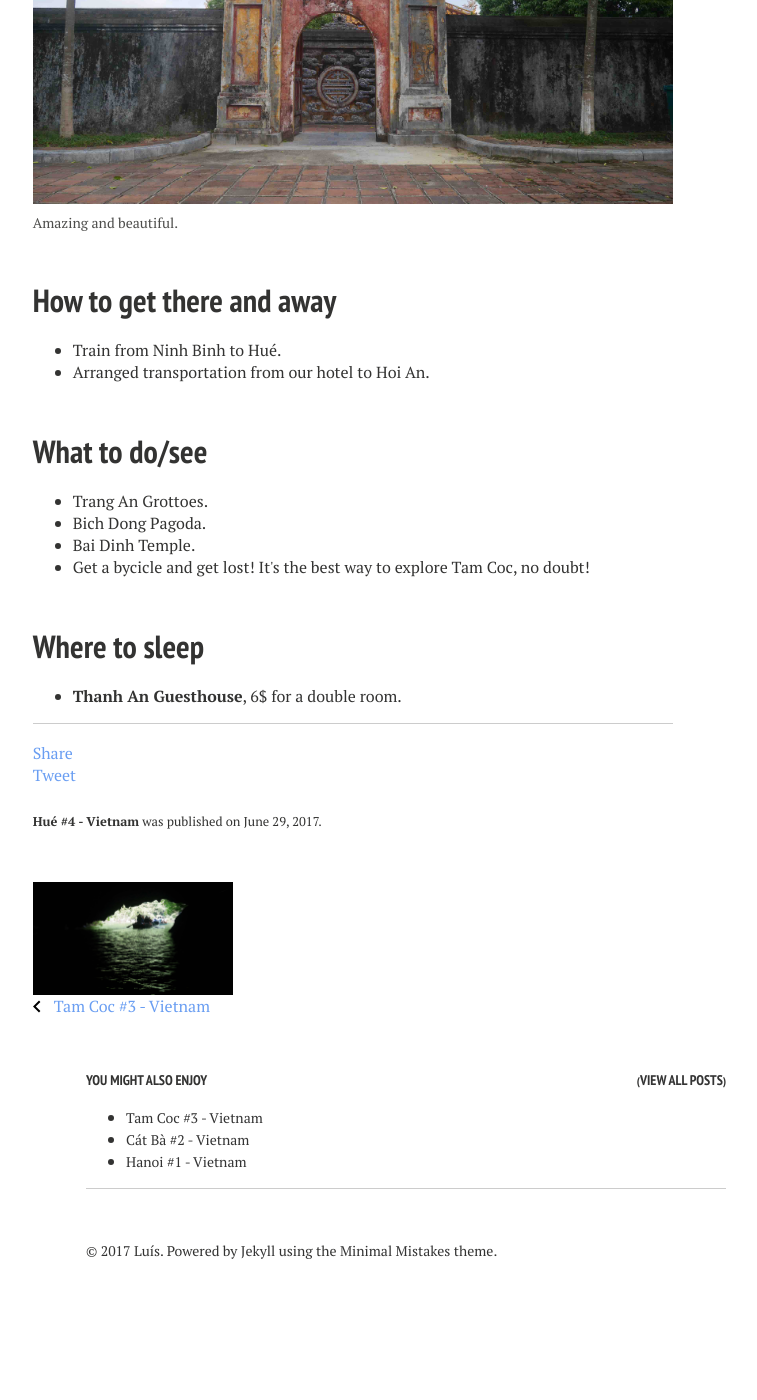
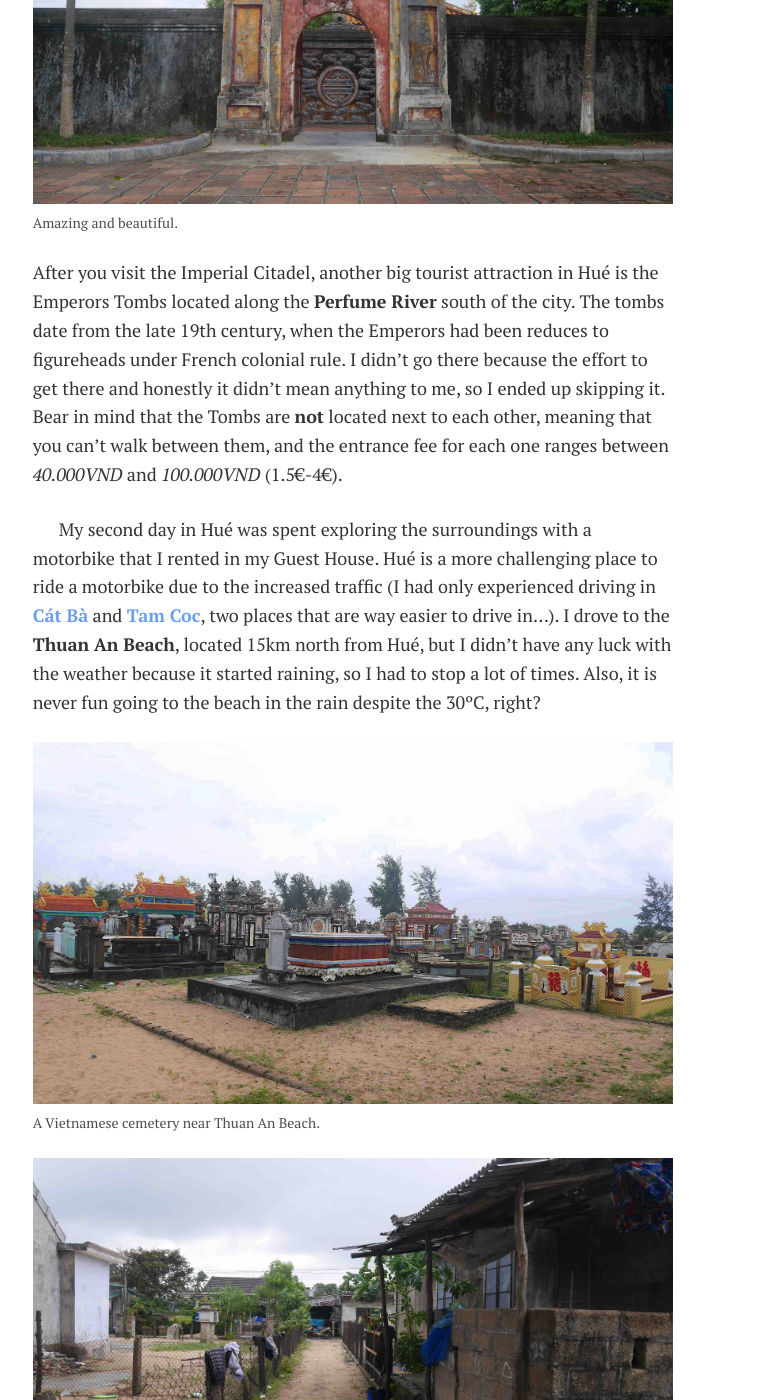
Before and after one commit to luiscspinho/luiscspinho.github.io, a Jekyll site: the page built from _posts/2017-06-29-Hue.md, in a window 1280 px wide and 1400 px high, scrolled down 3259 px. Shown: the whole window, without its empty margins (234-991 px from the left). Built offline with Jekyll 4.4.1, drawn with Linux system fonts in a browser that asks for light colours; nearby versions of some CDN libraries; comment, search, counter and statistics services are not loaded; before the commit the page ends 4568 px from its top, so only the background shows below that; some of the changed text lies outside the part shown.

Commit message:
hue final post

```diff
--- a/_posts/2017-06-29-Hue.md
+++ b/_posts/2017-06-29-Hue.md
@@ -45,26 +45,52 @@
 	<figcaption>Amazing and beautiful.</figcaption>
 </figure>
 
+After you visit the Imperial Citadel, another big tourist attraction in Hué is the Emperors Tombs located along the <b>Perfume River</b> south of the city. The tombs date from the late 19th century, when the Emperors had been reduces to figureheads under French colonial rule. I didn't go there because the effort to get there and honestly it didn't mean anything to me, so I ended up skipping it. Bear in mind that the Tombs are <b>not</b> located next to each other, meaning that you can't walk between them, and the entrance fee for each one ranges between <i>40.000VND</i> and <i>100.000VND</i> (1.5€-4€).
 
+My second day in Hué was spent exploring the surroundings with a motorbike that I rented in my Guest House. Hué is a more challenging place to ride a motorbike due to the increased traffic (I had only experienced driving in <b><a href="{{site.url}}/CatBa" target="_blank">Cát Bà</a></b> and <b><a href="{{site.url}}/TamCoc" target="_blank">Tam Coc</a></b>, two places that are way easier to drive in...). I drove to the <b>Thuan An Beach</b>, located 15km north from Hué, but I didn't have any luck with the weather because it started raining, so I had to stop a lot of times. Also, it is never fun going to the beach in the rain despite the 30ºC, right?
+
+<figure>
+	<a href="../images/vietnam/hue/hue6.JPG"><img src="../images/vietnam/hue/hue6.JPG"></a>
+	<figcaption>A Vietnamese cemetery near Thuan An Beach.</figcaption>
+</figure>
+
+<figure>
+	<a href="../images/vietnam/hue/hue7.JPG"><img src="../images/vietnam/hue/hue7.JPG"></a>
+	<figcaption>Lost in a local village.</figcaption>
+</figure>
+
+<figure>
+	<a href="../images/vietnam/hue/hue8.JPG"><img src="../images/vietnam/hue/hue8.JPG"></a>
+	<figcaption>As you can see, the beach was not very pleasant.</figcaption>
+</figure>
+
+One last thing that I recommend you to visit in Hué is the <b>Thien Mu Pagoda</b>, located 4km away from the city center, on the other side of the Perfume river. The name of this Pagoda means <i>"elderly celestial woman"</i>, and refers to an old legend about the founding of the pagoda. It's also the unofficial symbol of the city.
+
+<figure>
+	<a href="../images/vietnam/hue/hue9.JPG"><img src="../images/vietnam/hue/hue9.JPG"></a>
+	<figcaption>The Thien Mu Pagoda.</figcaption>
+</figure>
+
+Overall Hué is a nice stop for 1/2 days but only if you have the time available for that. If you're coming from <b><a href="{{site.url}}/TamCoc" target="_blank">Tam Coc/Ninh Binh</a></b> and going to Hoi An, then you should stop in Hué, but with time constraints I would go directly to Hoi An.
 
 <br>
 <h1>How to get there and away</h1>
 <ul>
-<li>Train from Ninh Binh to Hué.</li>
-<li>Arranged transportation from our hotel to Hoi An.</li>
+<li>Train from <b><a href="{{site.url}}/TamCoc" target="_blank">Ninh Binh</a></b> to Hué.</li>
+<li>Arranged transportation from our Guest House to Hoi An (~4 hour bus).</li>
 </ul>
 
 <br>
 <h1>What to do/see</h1>
 <ul>
-<li>Trang An Grottoes.</li>
-<li>Bich Dong Pagoda.</li>
-<li>Bai Dinh Temple.</li>
-<li>Get a bycicle and get lost! It's the best way to explore Tam Coc, no doubt!</li>
+<li>Imperial Citadel.</li>
+<li>Emperors Tombs.</li>
+<li>Thien Mu Pagoda.</li>
+<li>Thuan An Beach</li>
 </ul>
 
 <br>
 <h1>Where to sleep</h1>
 <ul>
-<li><b>Thanh An Guesthouse</b>, 6$ for a double room.</li>
+<li><b>Thanh An Guesthouse</b>, 6$ for a double room, a very nice receptionist and very reliable for transportation. For what you pay you get amazing value.</li>
 </ul>
```
Also changed, not shown: images/vietnam/hue/hue6.JPG (added), images/vietnam/hue/hue7.JPG (added), images/vietnam/hue/hue8.JPG (added), images/vietnam/hue/hue9.JPG (added).
